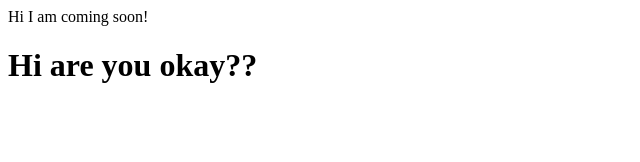
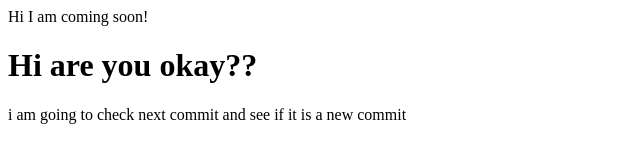
Before and after one commit to usha-sai/local-repo, a plain HTML site: page index.html in a window 1280 px wide. Shown: the whole page, without its empty margins (0-640 px from the left). Drawn offline with Linux system fonts and the light colour scheme.

Commit message:
second commit from new folder

```diff
--- a/index.html
+++ b/index.html
@@ -1,2 +1,3 @@
 <p>Hi I am coming soon!</p>
 <h1>Hi are you okay??</h1>
+i am going to check next commit and see if  it is   a new commit
```
